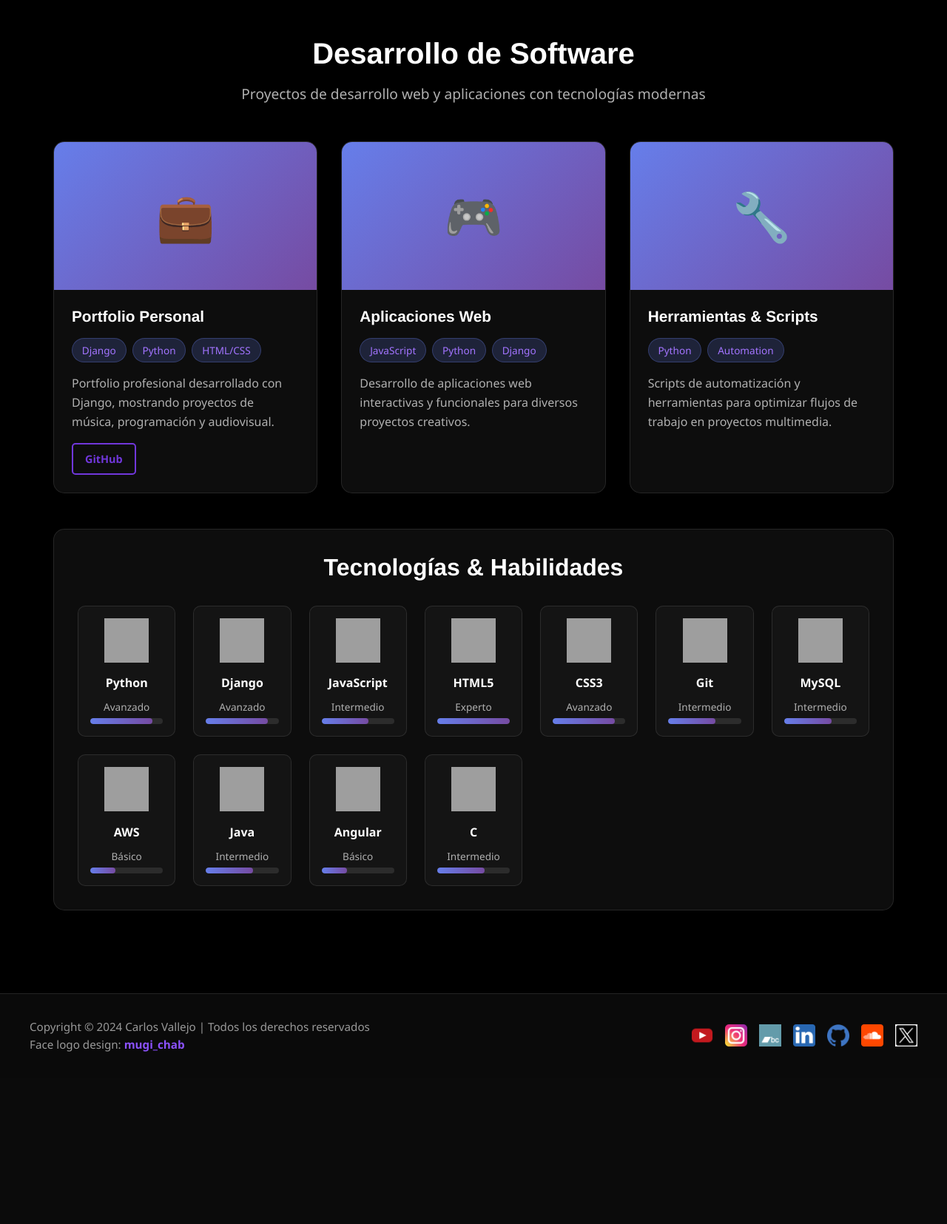
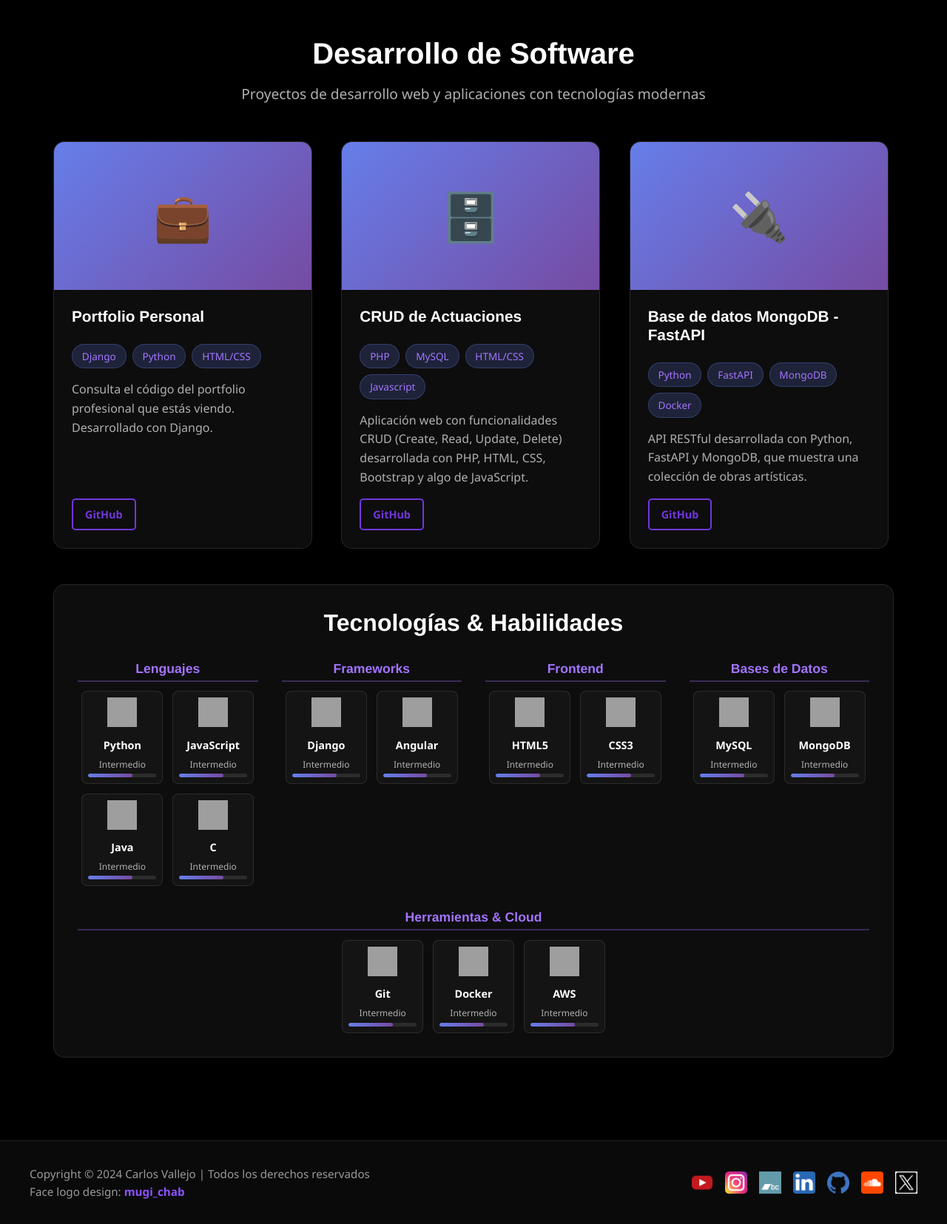
Before and after one commit to cdvallejo/web-con-django-portfolio, a Django app: page /programacion in a window 1280 px wide. Shown: the part 133-1788 px from the top of the page at 74% size. Before the commit the page ends 1555 px from the top, so only its background shows below. Run offline with Django 4.2, Linux system fonts and the light colour scheme; grey boxes are pictures that could not be loaded.

Commit message:
Mejoras de seguridad y nuevas funcionalidades
- Añadido .env para variables de entorno (SECRET_KEY y EMAIL_HOST_PASSWORD)
- Instalado python-decouple para gestión segura de configuración
- Actualizado .gitignore para proteger archivos sensibles
- Añadido MongoDB a skills de bases de datos
- Añadidas 2 nuevas fotos a la galería
- Reorganización de skills con flexbox para mejor adaptabilidad
- Ajustes visuales en la sección de programación

```diff
--- a/portfolio/views.py
+++ b/portfolio/views.py
@@ -65,64 +65,123 @@ def musica(request):
     return render(request, 'musica.html', {'albums': albums})
 
 def programacion(request):
-    skills = [
+    projects = [
         {
-            'name': 'Python',
-            'icon': 'https://cdn.jsdelivr.net/gh/devicons/devicon/icons/python/python-original.svg',
-            'level': 'Avanzado'
+            'emoji': '💼',
+            'title': 'Portfolio Personal',
+            'technologies': ['Django', 'Python', 'HTML/CSS'],
+            'description': 'Consulta el código del portfolio profesional que estás viendo. Desarrollado con Django.',
+            'github': 'https://github.com/cdvallejo/web-con-django-portfolio'
         },
         {
-            'name': 'Django',
-            'icon': 'https://cdn.jsdelivr.net/gh/devicons/devicon/icons/django/django-plain.svg',
-            'level': 'Avanzado'
+            'emoji': '🗄️',
+            'title': 'CRUD de Actuaciones',
+            'technologies': ['PHP', 'MySQL', 'HTML/CSS', 'Javascript'],
+            'description': 'Aplicación web con funcionalidades CRUD (Create, Read, Update, Delete) desarrollada con PHP, HTML, CSS, Bootstrap y algo de JavaScript.',
+            'github': 'https://github.com/cdvallejo/actuaciones'
         },
         {
-            'name': 'JavaScript',
-            'icon': 'https://cdn.jsdelivr.net/gh/devicons/devicon/icons/javascript/javascript-original.svg',
-            'level': 'Intermedio'
+            'emoji': '🔌',
+            'title': 'Base de datos MongoDB - FastAPI',
+            'technologies': ['Python', 'FastAPI', 'MongoDB', 'Docker'],
+            'description': 'API RESTful desarrollada con Python, FastAPI y MongoDB, que muestra una colección de obras artísticas.',
+            'github': 'https://github.com/cdvallejo/fastapi-mongodb-con-docker-obras-v2'
+        },
+    ]
+
+    skills_categories = [
+        {
+            'category': 'Lenguajes',
+            'items': [
+                {
+                    'name': 'Python',
+                    'icon': 'https://cdn.jsdelivr.net/gh/devicons/devicon/icons/python/python-original.svg',
+                    'level': 'Intermedio'
+                },
+                {
+                    'name': 'JavaScript',
+                    'icon': 'https://cdn.jsdelivr.net/gh/devicons/devicon/icons/javascript/javascript-original.svg',
+                    'level': 'Intermedio'
+                },
+                {
+                    'name': 'Java',
+                    'icon': 'https://cdn.jsdelivr.net/gh/devicons/devicon/icons/java/java-original.svg',
+                    'level': 'Intermedio'
+                },
+                {
+                    'name': 'C',
+                    'icon': 'https://cdn.jsdelivr.net/gh/devicons/devicon/icons/c/c-original.svg',
+                    'level': 'Intermedio'
+                },
+            ]
         },
         {
-            'name': 'HTML5',
-            'icon': 'https://cdn.jsdelivr.net/gh/devicons/devicon/icons/html5/html5-original.svg',
-            'level': 'Experto'
+            'category': 'Frameworks',
+            'items': [
+                {
+                    'name': 'Django',
+                    'icon': 'https://cdn.jsdelivr.net/gh/devicons/devicon/icons/django/django-plain.svg',
+                    'level': 'Intermedio'
+                },
+                {
+                    'name': 'Angular',
+                    'icon': 'https://cdn.jsdelivr.net/gh/devicons/devicon/icons/angular/angular-original.svg',
+                    'level': 'Intermedio'
+                },
+            ]
         },
         {
-            'name': 'CSS3',
-            'icon': 'https://cdn.jsdelivr.net/gh/devicons/devicon/icons/css3/css3-original.svg',
-            'level': 'Avanzado'
+            'category': 'Frontend',
+            'items': [
+                {
+                    'name': 'HTML5',
+                    'icon': 'https://cdn.jsdelivr.net/gh/devicons/devicon/icons/html5/html5-original.svg',
+                    'level': 'Intermedio'
+                },
+                {
+                    'name': 'CSS3',
+                    'icon': 'https://cdn.jsdelivr.net/gh/devicons/devicon/icons/css3/css3-original.svg',
+                    'level': 'Intermedio'
+                },
+            ]
         },
         {
-            'name': 'Git',
-            'icon': 'https://cdn.jsdelivr.net/gh/devicons/devicon/icons/git/git-original.svg',
-            'level': 'Intermedio'
+            'category': 'Bases de Datos',
+            'items': [
+                {
+                    'name': 'MySQL',
+                    'icon': 'https://cdn.jsdelivr.net/gh/devicons/devicon/icons/mysql/mysql-original.svg',
+                    'level': 'Intermedio'
+                },
+                {
+                    'name': 'MongoDB',
+                    'icon': 'https://cdn.jsdelivr.net/gh/devicons/devicon/icons/mongodb/mongodb-original.svg',
+                    'level': 'Intermedio'
+                },
+            ]
         },
         {
-            'name': 'MySQL',
-            'icon': 'https://cdn.jsdelivr.net/gh/devicons/devicon/icons/mysql/mysql-original.svg',
-            'level': 'Intermedio'
-        },
-        {
-            'name': 'AWS',
-            'icon': 'https://cdn.jsdelivr.net/gh/devicons/devicon/icons/amazonwebservices/amazonwebservices-original-wordmark.svg',
-            'level': 'Básico'
-        },
-        {
-            'name': 'Java',
-            'icon': 'https://cdn.jsdelivr.net/gh/devicons/devicon/icons/java/java-original.svg',
-            'level': 'Intermedio'
-        },
-        {
-            'name': 'Angular',
-            'icon': 'https://cdn.jsdelivr.net/gh/devicons/devicon/icons/angular/angular-original.svg',
-            'level': 'Básico'
-        },
-        {
-            'name': 'C',
-            'icon': 'https://cdn.jsdelivr.net/gh/devicons/devicon/icons/c/c-original.svg',
-            'level': 'Intermedio'
+            'category': 'Herramientas & Cloud',
+            'items': [
+                {
+                    'name': 'Git',
+                    'icon': 'https://cdn.jsdelivr.net/gh/devicons/devicon/icons/git/git-original.svg',
+                    'level': 'Intermedio'
+                },
+                {
+                    'name': 'Docker',
+                    'icon': 'https://cdn.jsdelivr.net/gh/devicons/devicon/icons/docker/docker-original.svg',
+                    'level': 'Intermedio'
+                },
+                {
+                    'name': 'AWS',
+                    'icon': 'https://cdn.jsdelivr.net/gh/devicons/devicon/icons/amazonwebservices/amazonwebservices-original-wordmark.svg',
+                    'level': 'Intermedio'
+                },
+            ]
         },
     ]
-    return render(request, "programacion.html", {'skills': skills})
+    return render(request, "programacion.html", {'projects': projects, 'skills_categories': skills_categories})
 
 def audiovisual(request):
     videos = [
@@ -137,6 +196,7 @@ def audiovisual(request):
 
 def fotografia(request):
     fotos = [
+        {'page_url': 'https://www.flickr.com/photos/113666935@N06/54891143659/in/album-72177720330019503', 'img_url': 'https://live.staticflickr.com/65535/54891143659_0334204675_3k.jpg', 'title': 'Spotmatic-Ilford-HP5-Octubre-2025-17'},
         {'page_url': 'https://www.flickr.com/photos/113666935@N06/54776980347/in/dateposted-public/', 'img_url': 'https://live.staticflickr.com/65535/54776980347_c062fc9a82_3k.jpg', 'title': 'feria-mijas-2025-73'},
         {'page_url': 'https://www.flickr.com/photos/113666935@N06/54778069693/in/dateposted-public/', 'img_url': 'https://live.staticflickr.com/65535/54778069693_f7d4a5df48_6k.jpg', 'title': 'feria-mijas-2025-22'},
         {'page_url': 'https://www.flickr.com/photos/113666935@N06/54750318229/in/dateposted-public/', 'img_url': 'https://live.staticflickr.com/65535/54750318229_f393f9e36b_6k.jpg', 'title': 'Hotel en ruidas en pantano de Casasola (29)'},
@@ -145,6 +205,7 @@ def fotografia(request):
         {'page_url': 'https://www.flickr.com/photos/113666935@N06/54722537845/in/dateposted-public/', 'img_url': 'https://live.staticflickr.com/65535/54722537845_8fa3617756_3k.jpg', 'title': 'genalguacil-agos-2025-21'},
         {'page_url': 'https://www.flickr.com/photos/113666935@N06/54528448625/in/dateposted-public/', 'img_url': 'https://live.staticflickr.com/65535/54528448625_b77a117d33_3k.jpg', 'title': 'DSCF1733'},
         {'page_url': 'https://www.flickr.com/photos/113666935@N06/54528290804/in/dateposted-public/', 'img_url': 'https://live.staticflickr.com/65535/54528290804_907f0dfd59_3k.jpg', 'title': 'dia_museos_2025-12'},
+        {'page_url': 'https://www.flickr.com/photos/113666935@N06/54053314191/in/album-72177720321003992', 'img_url': 'https://live.staticflickr.com/65535/54053314191_8280784052_3k.jpg', 'title': 'Coche con patas'},
         {'page_url': 'https://www.flickr.com/photos/113666935@N06/54511521407/in/dateposted-public/', 'img_url': 'https://live.staticflickr.com/65535/54511521407_ca268722c8_3k.jpg', 'title': 'feria_sevilla2025-77'},
         {'page_url': 'https://www.flickr.com/photos/113666935@N06/54741209777/in/dateposted-public/', 'img_url': 'https://live.staticflickr.com/65535/54741209777_abad2666c5_3k.jpg', 'title': 'CineStill50D-Canon-Jun25 (7)'},
         {'page_url': 'https://www.flickr.com/photos/113666935@N06/54474634267/in/dateposted-public/', 'img_url': 'https://live.staticflickr.com/65535/54474634267_65df3bc7be_3k.jpg', 'title': 'Luna'},
--- /dev/null
+++ b/requirements.txt
@@ -0,0 +1,4 @@
+Django==5.1.4
+asgiref==3.8.1
+sqlparse==0.5.3
+python-decouple==3.8
--- a/static/css/styles.css
+++ b/static/css/styles.css
@@ -640,6 +640,9 @@ nav ul li:hover::after {
   overflow: hidden;
   box-shadow: 0 5px 20px rgba(0, 0, 0, 0.3);
   transition: all 0.3s ease;
+  display: flex;
+  flex-direction: column;
+  width: 350px;
 }
 
 .project-card:hover {
@@ -657,10 +660,14 @@ nav ul li:hover::after {
   justify-content: center;
   font-size: 4rem;
   color: white;
+  flex-shrink: 0;
 }
 
 .project-content {
   padding: 1.5rem;
+  display: flex;
+  flex-direction: column;
+  flex-grow: 1;
 }
 
 .project-content h3 {
@@ -690,11 +697,13 @@ nav ul li:hover::after {
   color: #b0b0b0;
   margin-bottom: 1rem;
   line-height: 1.6;
+  flex-grow: 1;
 }
 
 .project-links {
   display: flex;
   gap: 1rem;
+  margin-top: auto;
 }
 
 .project-link {
@@ -741,36 +750,60 @@ nav ul li:hover::after {
   color: #ffffff;
 }
 
-.skills-grid {
-  display: grid;
-  grid-template-columns: repeat(auto-fit, minmax(120px, 1fr));
-  gap: 1.5rem;
+.skills-categories-container {
+  display: flex;
+  gap: 2rem;
+  flex-wrap: wrap;
+  justify-content: center;
+}
+
+.skills-category {
+  flex: 1;
+  min-width: 200px;
+}
+
+.category-title {
+  font-size: 1.1rem;
+  color: #a374ff;
+  margin-bottom: 0.8rem;
+  padding-bottom: 0.3rem;
+  border-bottom: 2px solid rgba(163, 116, 255, 0.3);
+  text-align: center;
+}
+
+.skills-tabla {
+  display: flex;
+  flex-wrap: wrap;
+  gap: 0.8rem;
+  justify-content: center;
 }
 
 .skill-item {
   text-align: center;
-  padding: 1rem;
+  padding: 0.5rem;
   background: rgba(255, 255, 255, 0.03);
   border: 1px solid rgba(255, 255, 255, 0.1);
-  border-radius: 10px;
+  border-radius: 8px;
   transition: all 0.3s ease;
+  width: 110px;
+  flex-shrink: 0;
 }
 
 .skill-item:hover {
   background: linear-gradient(135deg, rgba(102, 126, 234, 0.15), rgba(118, 75, 162, 0.15));
-  transform: translateY(-3px);
+  transform: translateY(-2px);
   border-color: rgba(102, 126, 234, 0.5);
 }
 
 .skill-item .skill-icon {
-  font-size: 3rem;
-  margin-bottom: 0.5rem;
+  font-size: 2rem;
+  margin-bottom: 0.3rem;
 }
 
 .skill-icon-img {
-  width: 60px;
-  height: 60px;
-  margin-bottom: 0.5rem;
+  width: 40px;
+  height: 40px;
+  margin-bottom: 0.3rem;
   transition: transform 0.3s ease;
 }
 
@@ -781,23 +814,24 @@ nav ul li:hover::after {
 .skill-item .skill-name {
   font-weight: 600;
   color: #ffffff;
-  margin-bottom: 0.5rem;
+  margin-bottom: 0.3rem;
+  font-size: 0.9rem;
 }
 
 .skill-level-text {
-  font-size: 0.85rem;
+  font-size: 0.75rem;
   color: #b0b0b0;
-  margin-bottom: 0.3rem;
+  margin-bottom: 0.2rem;
   font-weight: 500;
 }
 
 .skill-level-bar {
   width: 100%;
-  height: 8px;
+  height: 5px;
   background: rgba(255, 255, 255, 0.1);
   border-radius: 10px;
   overflow: hidden;
-  margin-top: 0.3rem;
+  margin-top: 0.2rem;
 }
 
 .skill-level-fill {
--- a/templates/programacion.html
+++ b/templates/programacion.html
@@ -11,52 +11,34 @@
   </div>
 
   <div class="projects-grid">
+    {% for project in projects %}
     <div class="project-card">
-      <div class="project-image">💼</div>
+      <div class="project-image">{{ project.emoji }}</div>
       <div class="project-content">
-        <h3>Portfolio Personal</h3>
+        <h3>{{ project.title }}</h3>
         <div class="tech-tags">
-          <span class="tech-tag">Django</span>
-          <span class="tech-tag">Python</span>
-          <span class="tech-tag">HTML/CSS</span>
+          {% for tech in project.technologies %}
+          <span class="tech-tag">{{ tech }}</span>
+          {% endfor %}
         </div>
-        <p>Portfolio profesional desarrollado con Django, mostrando proyectos de música, programación y audiovisual.</p>
+        <p>{{ project.description }}</p>
         <div class="project-links">
-          <a href="https://github.com/cdvallejo/web-con-django-portfolio" target="_blank" class="project-link link-github">GitHub</a>
+          <a href="{{ project.github }}" target="_blank" class="project-link link-github">GitHub</a>
         </div>
       </div>
     </div>
-
-    <div class="project-card">
-      <div class="project-image">🎮</div>
-      <div class="project-content">
-        <h3>Aplicaciones Web</h3>
-        <div class="tech-tags">
-          <span class="tech-tag">JavaScript</span>
-          <span class="tech-tag">Python</span>
-          <span class="tech-tag">Django</span>
-        </div>
-        <p>Desarrollo de aplicaciones web interactivas y funcionales para diversos proyectos creativos.</p>
-      </div>
-    </div>
-
-    <div class="project-card">
-      <div class="project-image">🔧</div>
-      <div class="project-content">
-        <h3>Herramientas & Scripts</h3>
-        <div class="tech-tags">
-          <span class="tech-tag">Python</span>
-          <span class="tech-tag">Automation</span>
-        </div>
-        <p>Scripts de automatización y herramientas para optimizar flujos de trabajo en proyectos multimedia.</p>
-      </div>
-    </div>
+    {% endfor %}
   </div>
 
   <div class="skills-section">
     <h2>Tecnologías & Habilidades</h2>
-    <div class="skills-grid">
-      {% for skill in skills %}
+
+    <div class="skills-categories-container">
+      {% for category in skills_categories %}
+      <div class="skills-category">
+        <h3 class="category-title">{{ category.category }}</h3>
+        <div class="skills-tabla">
+          {% for skill in category.items %}
           <div class="skill-item">
             <img src="{{ skill.icon }}" alt="{{ skill.name }}" class="skill-icon-img">
             <div class="skill-name">{{ skill.name }}</div>
@@ -68,6 +50,9 @@
           {% endfor %}
         </div>
       </div>
+      {% endfor %}
+    </div>
+  </div>
 </div>
 
 {% endblock %}
```
Also changed, not shown: portfolio/settings.py (+4 -3 lines), 1 other file. Lines whose indentation alone changed are shown as unchanged.
